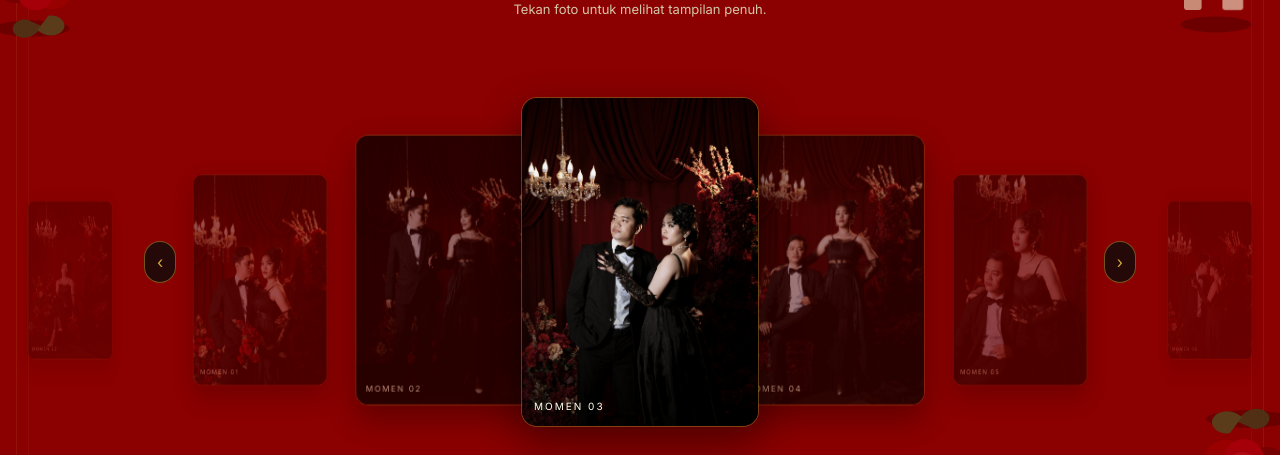
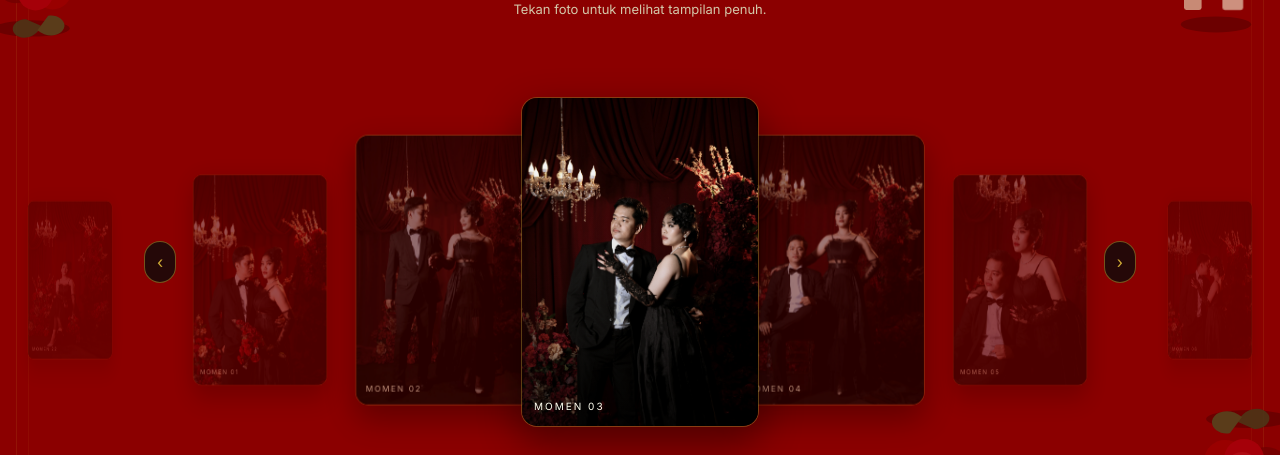
Before and after one commit to ReySa18/web_undangan, a Next.js app: page / in a window 1280 px wide. Shown: the part 5640-6095 px from the top of the page. Built offline with nearby package versions, Linux system fonts and the light colour scheme; a web font is replaced by a local one.

Commit message:
ganti foto

```diff
--- a/src/components/InteractiveGallery.tsx
+++ b/src/components/InteractiveGallery.tsx
@@ -7,7 +7,7 @@ import { SectionOrnaments } from "@/components/DecorativeOrnaments";
 
 const photos = [
   { id: 1, src: "/DSC_9892.webp", alt: "Momen 01" },
-  { id: 2, src: "/DSC_9970.webp", alt: "Momen 02" },
+  { id: 2, src: "/edit.webp", alt: "Momen 02" },
   { id: 3, src: "/DSC_9982.webp", alt: "Momen 03" },
   { id: 4, src: "/IMG_6515.JPG.webp", alt: "Momen 04" },
   { id: 5, src: "/yessi 2.webp", alt: "Momen 19" },
```
Also changed, not shown: public/DSC_9970.webp (deleted), public/edit.webp (added).
